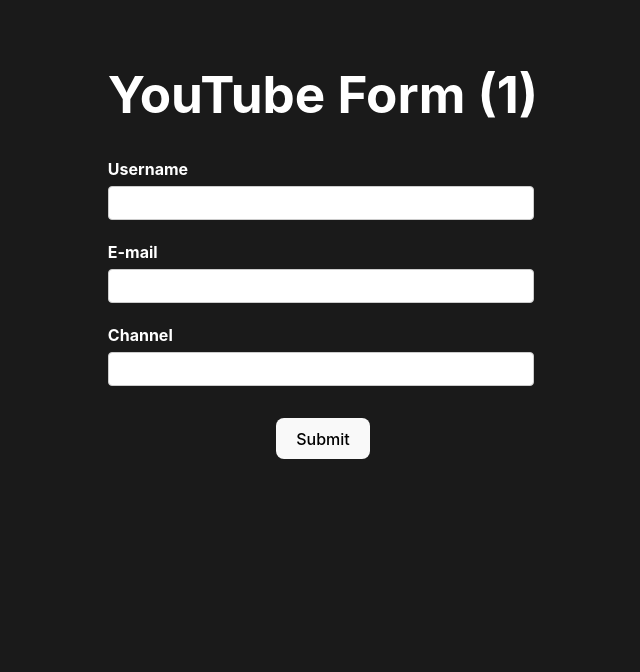
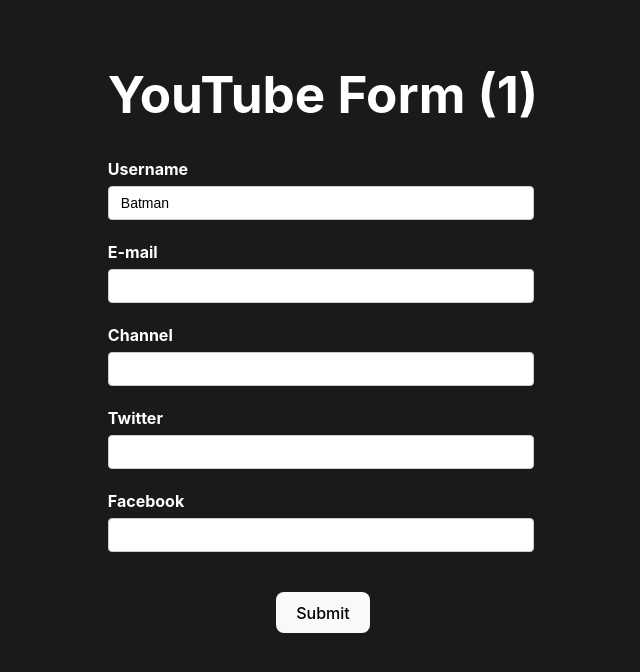
Before and after one commit to ninad-react/react-hook-form, a React (Vite) app: page / in a window 1280 px wide. Shown: the top 672 px of the page, without its empty margins (317-957 px from the left). Built offline with nearby package versions, Linux system fonts and the light colour scheme.

Commit message:
Nested Objects

```diff
--- a/src/components/YouTubeForm.jsx
+++ b/src/components/YouTubeForm.jsx
@@ -6,7 +6,18 @@ let renderCount = 0;
 
 const YouTubeForm = () => {
 
-  const form = useForm();
+  const form = useForm({
+    defaultValues: {
+      username: 'Batman',
+      email: '',
+      channel: '',
+      social: {
+        twitter : "",
+        facebook: ""
+      }
+    }
+  });
+
   const { register, control, handleSubmit, formState } = form;
   const { errors } = formState
 
@@ -60,13 +71,38 @@ const YouTubeForm = () => {
               <p className='error'>{errors.email?.message}</p>
             </div>
 
+            <div className='form-control'>
               <label htmlFor='channel'>Channel</label>
               <input
                 type='text'
                 id='channel'
-              {...register("channel")}
+                {...register("channel", {
+                  required:  {
+                    value: true,
+                    message: "Channel is required"
+                  }
+                })}
               />
               <p className='error'>{errors.channel?.message}</p>
+            </div>
+
+            <div className='form-control'>
+              <label htmlFor='twitter'>Twitter</label>
+              <input
+                type='text'
+                id='twitter'
+                {...register("social.twitter")}
+              />
+            </div>
+
+            <div className='form-control'>
+              <label htmlFor='facebook'>Facebook</label>
+              <input
+                type='text'
+                id='facebook'
+                {...register("social.facebook")}
+              />
+            </div>
 
             <button>Submit</button>
             <DevTool  control={control}/>
```
Lines whose indentation alone changed are shown as unchanged.
